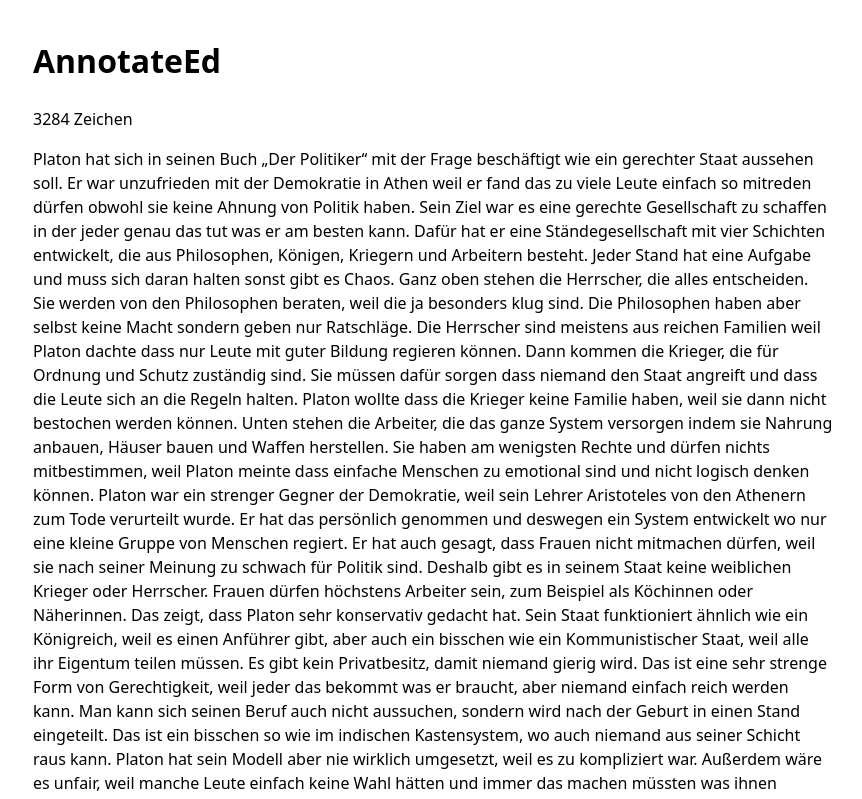
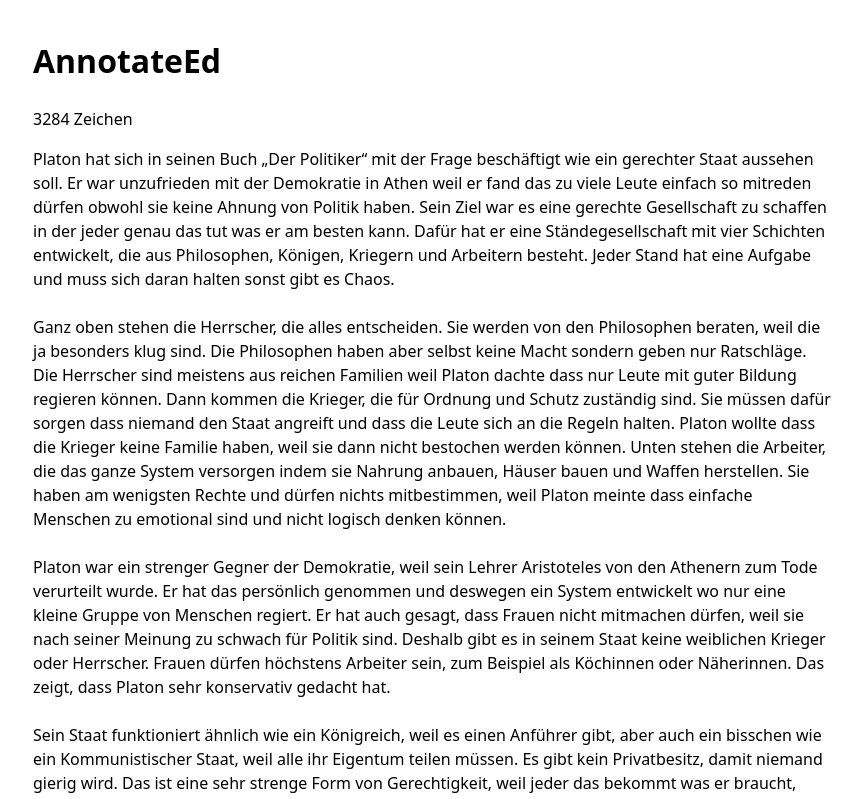
Before and after one commit to bblumenfelder/annotate-ed-moodle-react, a React (Vite) app: page / in a window 1280 px wide. Shown: the top 799 px of the page, without its empty margins (207-1069 px from the left). Built offline with nearby package versions, Linux system fonts and the light colour scheme.

Commit message:
TextView component with CSS module

```diff
--- a/src/App.tsx
+++ b/src/App.tsx
@@ -1,10 +1,12 @@
+import TextView from "./components/TextView";
 import { sampleText } from "./data/sampleText";
 function App() {
   return (
     <main>
       <h1>AnnotateEd</h1>
       <p>{sampleText.length} Zeichen</p>
-      <p>{sampleText}</p>    </main>
+      <TextView text={sampleText} />
+    </main>
   );
 }
 
--- /dev/null
+++ b/src/components/TextView.module.css
@@ -0,0 +1,3 @@
+.textView {
+    white-space: pre-wrap;
+  }
--- /dev/null
+++ b/src/components/TextView.tsx
@@ -0,0 +1,12 @@
+import styles from "./TextView.module.css";
+
+interface TextViewProps {
+    text: string;
+  }
+
+  // Shows the student text. Nothing but the text may live inside this container.
+  function TextView({ text }: TextViewProps) {
+    return <div className={styles.textView}>{text}</div>;
+  }
+
+  export default TextView;
--- a/src/data/sampleText.ts
+++ b/src/data/sampleText.ts
@@ -1,16 +1,16 @@
 // Sample text for development: a student answer about Plato's ideal state.
 // It contains mistakes on purpose, so that there is something to annotate.
-// Stored as one string per paragraph: this way every single character is under
-// our control (Windows line endings would otherwise shift all positions).
+// Everything between the two backticks belongs to the string, line breaks included.
+// The empty line between two paragraphs is exactly two newline characters ("\n\n").
 
-const paragraphs = [
-    `Platon hat sich in seinen Buch „Der Politiker“ mit der Frage beschäftigt wie ein gerechter Staat aussehen soll. Er war unzufrieden mit der Demokratie in Athen weil er fand das zu viele Leute einfach so mitreden dürfen obwohl sie keine Ahnung von Politik haben. Sein Ziel war es eine gerechte Gesellschaft zu schaffen in der jeder genau das tut was er am besten kann. Dafür hat er eine Ständegesellschaft mit vier Schichten entwickelt, die aus Philosophen, Königen, Kriegern und Arbeitern besteht. Jeder Stand hat eine Aufgabe und muss sich daran halten sonst gibt es Chaos.`,
-    `Ganz oben stehen die Herrscher, die alles entscheiden. Sie werden von den Philosophen beraten, weil die ja besonders klug sind. Die Philosophen haben aber selbst keine Macht sondern geben nur Ratschläge. Die Herrscher sind meistens aus reichen Familien weil Platon dachte dass nur Leute mit guter Bildung regieren können. Dann kommen die Krieger, die für Ordnung und Schutz zuständig sind. Sie müssen dafür sorgen dass niemand den Staat angreift und dass die Leute sich an die Regeln halten. Platon wollte dass die Krieger keine Familie haben, weil sie dann nicht bestochen werden können. Unten stehen die Arbeiter, die das ganze System versorgen indem sie Nahrung anbauen, Häuser bauen und Waffen herstellen. Sie haben am wenigsten Rechte und dürfen nichts mitbestimmen, weil Platon meinte dass einfache Menschen zu emotional sind und nicht logisch denken können.`,
-    `Platon war ein strenger Gegner der Demokratie, weil sein Lehrer Aristoteles von den Athenern zum Tode verurteilt wurde. Er hat das persönlich genommen und deswegen ein System entwickelt wo nur eine kleine Gruppe von Menschen regiert. Er hat auch gesagt, dass Frauen nicht mitmachen dürfen, weil sie nach seiner Meinung zu schwach für Politik sind. Deshalb gibt es in seinem Staat keine weiblichen Krieger oder Herrscher. Frauen dürfen höchstens Arbeiter sein, zum Beispiel als Köchinnen oder Näherinnen. Das zeigt, dass Platon sehr konservativ gedacht hat.`,
-    `Sein Staat funktioniert ähnlich wie ein Königreich, weil es einen Anführer gibt, aber auch ein bisschen wie ein Kommunistischer Staat, weil alle ihr Eigentum teilen müssen. Es gibt kein Privatbesitz, damit niemand gierig wird. Das ist eine sehr strenge Form von Gerechtigkeit, weil jeder das bekommt was er braucht, aber niemand einfach reich werden kann. Man kann sich seinen Beruf auch nicht aussuchen, sondern wird nach der Geburt in einen Stand eingeteilt. Das ist ein bisschen so wie im indischen Kastensystem, wo auch niemand aus seiner Schicht raus kann.`,
-    `Platon hat sein Modell aber nie wirklich umgesetzt, weil es zu kompliziert war. Außerdem wäre es unfair, weil manche Leute einfach keine Wahl hätten und immer das machen müssten was ihnen zugeteilt wird. Heutzutage würde man sowas als Diktatur oder Autokratie bezeichnen. Deshalb ist die Demokratie besser, weil dort jeder wählen kann. Trotzdem gibt es auch heute noch Staaten die ein bisschen so sind wie Platons Idealstaat, zum Beispiel in Nordkorea, wo auch nur eine kleine Elite entscheidet und die anderen gehorchen müssen.`,
-    `Zusammenfassend kann man sagen, dass Platon eine sehr extreme Idee von Gerechtigkeit hatte, die heute nicht mehr funktionieren würde. Sein Staat war gut gemeint, aber zu streng und unflexibel.`,
-  ];
+export const sampleText = `Platon hat sich in seinen Buch „Der Politiker“ mit der Frage beschäftigt wie ein gerechter Staat aussehen soll. Er war unzufrieden mit der Demokratie in Athen weil er fand das zu viele Leute einfach so mitreden dürfen obwohl sie keine Ahnung von Politik haben. Sein Ziel war es eine gerechte Gesellschaft zu schaffen in der jeder genau das tut was er am besten kann. Dafür hat er eine Ständegesellschaft mit vier Schichten entwickelt, die aus Philosophen, Königen, Kriegern und Arbeitern besteht. Jeder Stand hat eine Aufgabe und muss sich daran halten sonst gibt es Chaos.
 
-  // Join the paragraphs with exactly two newline characters in between.
-  export const sampleText = paragraphs.join("\n\n");
+Ganz oben stehen die Herrscher, die alles entscheiden. Sie werden von den Philosophen beraten, weil die ja besonders klug sind. Die Philosophen haben aber selbst keine Macht sondern geben nur Ratschläge. Die Herrscher sind meistens aus reichen Familien weil Platon dachte dass nur Leute mit guter Bildung regieren können. Dann kommen die Krieger, die für Ordnung und Schutz zuständig sind. Sie müssen dafür sorgen dass niemand den Staat angreift und dass die Leute sich an die Regeln halten. Platon wollte dass die Krieger keine Familie haben, weil sie dann nicht bestochen werden können. Unten stehen die Arbeiter, die das ganze System versorgen indem sie Nahrung anbauen, Häuser bauen und Waffen herstellen. Sie haben am wenigsten Rechte und dürfen nichts mitbestimmen, weil Platon meinte dass einfache Menschen zu emotional sind und nicht logisch denken können.
+
+Platon war ein strenger Gegner der Demokratie, weil sein Lehrer Aristoteles von den Athenern zum Tode verurteilt wurde. Er hat das persönlich genommen und deswegen ein System entwickelt wo nur eine kleine Gruppe von Menschen regiert. Er hat auch gesagt, dass Frauen nicht mitmachen dürfen, weil sie nach seiner Meinung zu schwach für Politik sind. Deshalb gibt es in seinem Staat keine weiblichen Krieger oder Herrscher. Frauen dürfen höchstens Arbeiter sein, zum Beispiel als Köchinnen oder Näherinnen. Das zeigt, dass Platon sehr konservativ gedacht hat.
+
+Sein Staat funktioniert ähnlich wie ein Königreich, weil es einen Anführer gibt, aber auch ein bisschen wie ein Kommunistischer Staat, weil alle ihr Eigentum teilen müssen. Es gibt kein Privatbesitz, damit niemand gierig wird. Das ist eine sehr strenge Form von Gerechtigkeit, weil jeder das bekommt was er braucht, aber niemand einfach reich werden kann. Man kann sich seinen Beruf auch nicht aussuchen, sondern wird nach der Geburt in einen Stand eingeteilt. Das ist ein bisschen so wie im indischen Kastensystem, wo auch niemand aus seiner Schicht raus kann.
+
+Platon hat sein Modell aber nie wirklich umgesetzt, weil es zu kompliziert war. Außerdem wäre es unfair, weil manche Leute einfach keine Wahl hätten und immer das machen müssten was ihnen zugeteilt wird. Heutzutage würde man sowas als Diktatur oder Autokratie bezeichnen. Deshalb ist die Demokratie besser, weil dort jeder wählen kann. Trotzdem gibt es auch heute noch Staaten die ein bisschen so sind wie Platons Idealstaat, zum Beispiel in Nordkorea, wo auch nur eine kleine Elite entscheidet und die anderen gehorchen müssen.
+
+Zusammenfassend kann man sagen, dass Platon eine sehr extreme Idee von Gerechtigkeit hatte, die heute nicht mehr funktionieren würde. Sein Staat war gut gemeint, aber zu streng und unflexibel.`;
--- a/src/index.css
+++ b/src/index.css
@@ -1,4 +1,3 @@
-/* Styles for the development page only. The editor itself will use CSS Modules. */
 body {
   margin: 0;
   font-family: system-ui, "Segoe UI", sans-serif;
```
